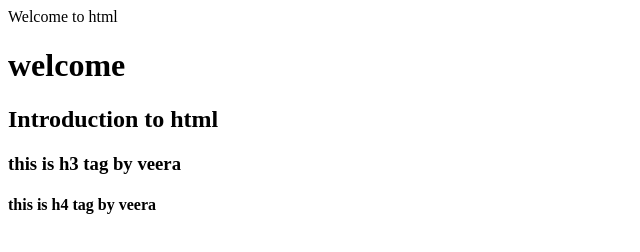
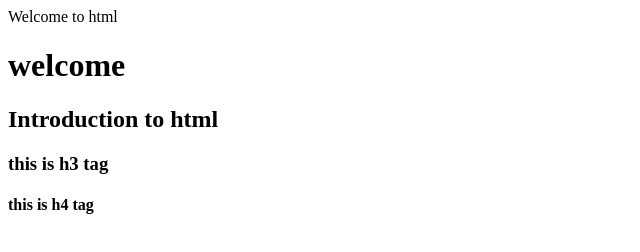
Before and after one commit to Jyothi-Varanganti/Loginscreen_page, a plain HTML site: page Index.html in a window 1280 px wide. Shown: the whole page, without its empty margins (0-640 px from the left). Drawn offline with Linux system fonts and the light colour scheme.

Commit message:
h3,h4 tag edited

```diff
--- a/Index.html
+++ b/Index.html
@@ -11,8 +11,8 @@
     <h>Welcome to html</h>
     <h1>welcome</h1>
     <h2>Introduction to html</h2>
-    <h3>this is h3 tag by veera</h3>
-    <h4>this is h4 tag by veera</h4>
+    <h3>this is h3 tag</h3>
+    <h4>this is h4 tag</h4>
 </body>
 
 </html>
```
